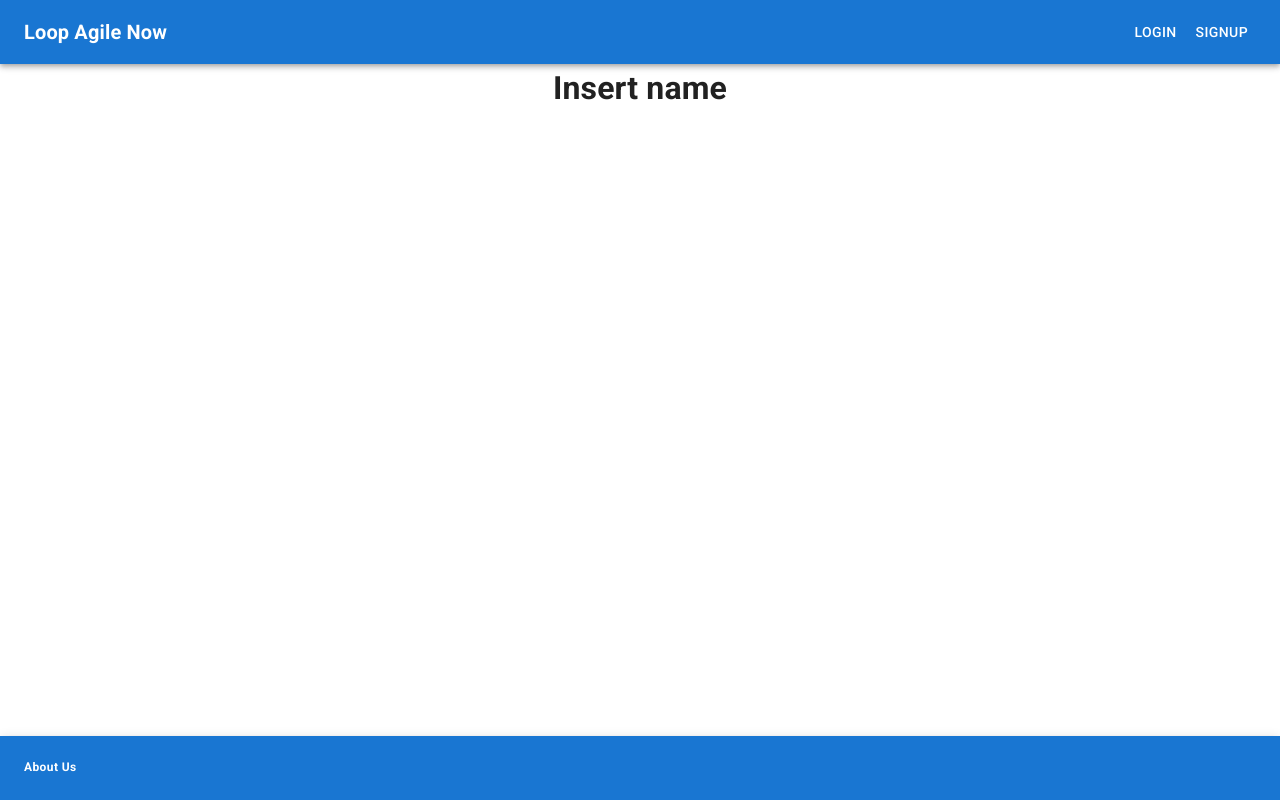
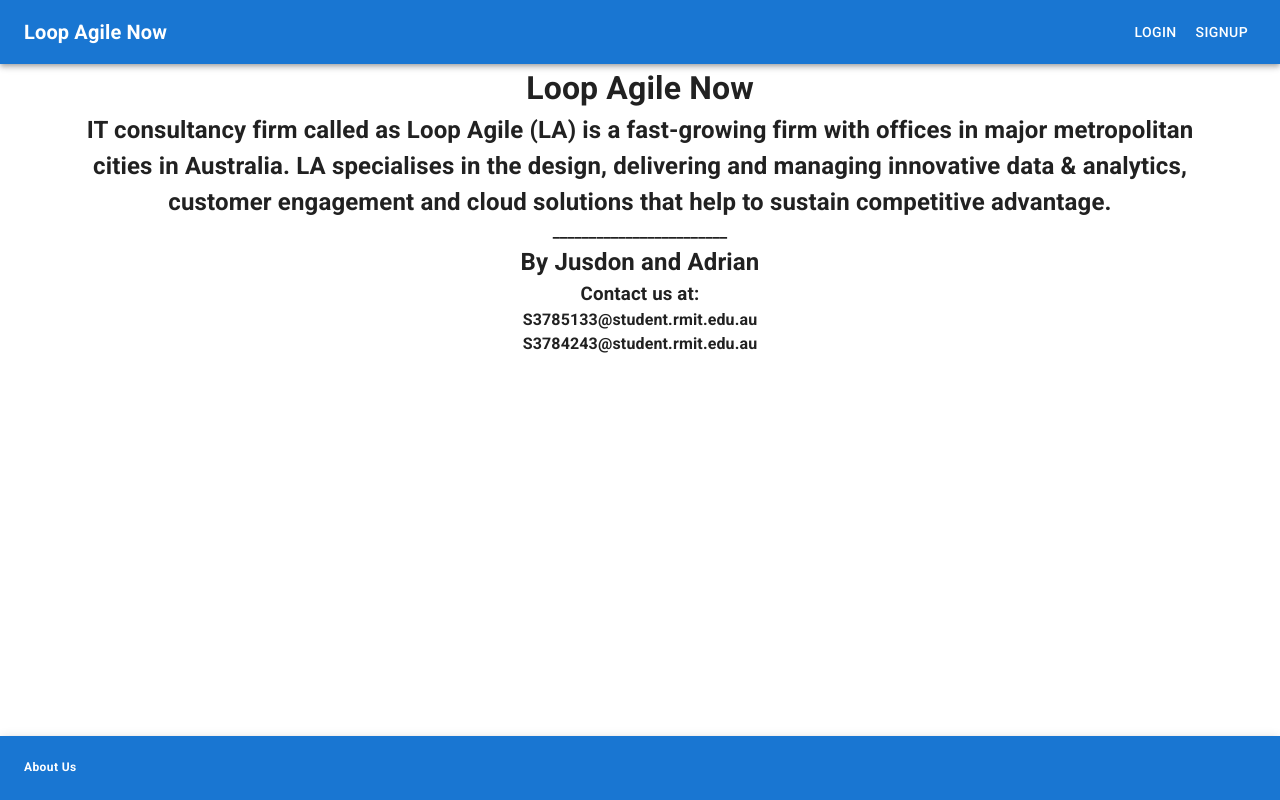
Before and after one commit to Puffay/RMIT-React-Loop-Agile-Now, a React (Create React App) app: page /contact in a window 1280 px wide. Built offline with nearby package versions, Linux system fonts and the light colour scheme.

Commit message:
small fix and added some text

```diff
--- a/src/pages/Contact.js
+++ b/src/pages/Contact.js
@@ -6,7 +6,25 @@ const Contact = () => {
     return (
         <Container>
             <Typography component='h1' variant='h7' align='center'>
-                Insert name
+                Loop Agile Now
+            </Typography>
+            <Typography component='h2' variant='h7' align='center'>
+            IT consultancy firm called as Loop Agile (LA) is a fast-growing firm with offices in major metropolitan cities in Australia. LA specialises in the design, delivering and managing innovative data & analytics, customer engagement and cloud solutions that help to sustain competitive advantage.
+            </Typography>
+            <Typography component='h4' variant='h7' align='center'>
+                ________________________
+            </Typography>
+            <Typography component='h2' variant='h7' align='center'>
+                By Jusdon and Adrian
+            </Typography>
+            <Typography component='h3' variant='h7' align='center'>
+                Contact us at:
+            </Typography>
+            <Typography component='h4' variant='h7' align='center'>
+                S3785133@student.rmit.edu.au
+            </Typography>
+            <Typography component='h4' variant='h7' align='center'>
+                S3784243@student.rmit.edu.au
             </Typography>
         </Container>
     );
--- a/src/pages/Forum.js
+++ b/src/pages/Forum.js
@@ -28,12 +28,14 @@ const Forum = () => {
         setError(null)
         if (body === '') {
             setError('Please enter a post');
+        } else if (forum.length > 250) {
+            setError('Post cannot exceed 250 characters');
         }
         else {
             setForums([addForum(author, body, image), ...forums]);
+            e.target.reset();
         }
         image = null;
-        e.target.reset();
         console.log('Did the post forum work?');
     }
 
```
